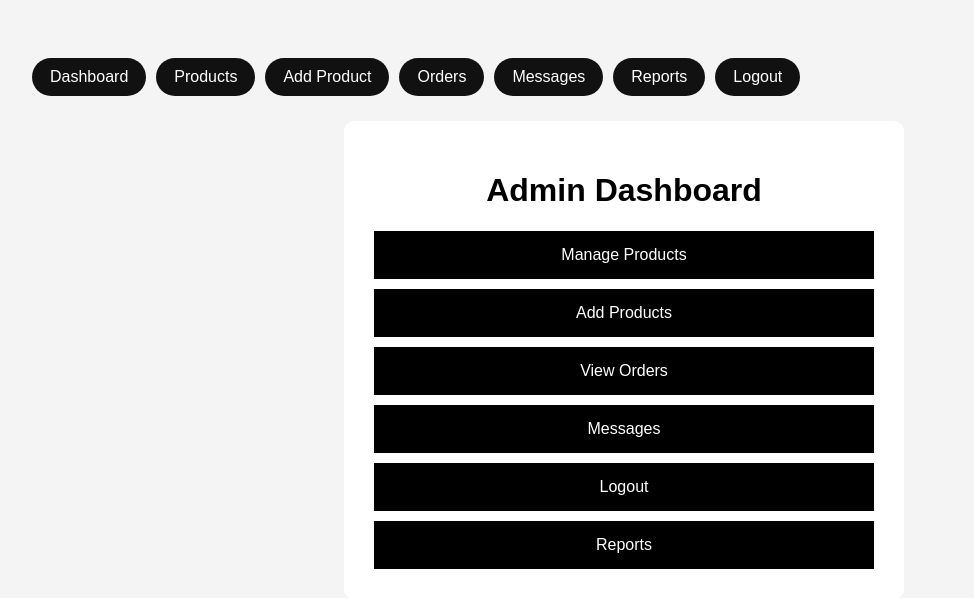
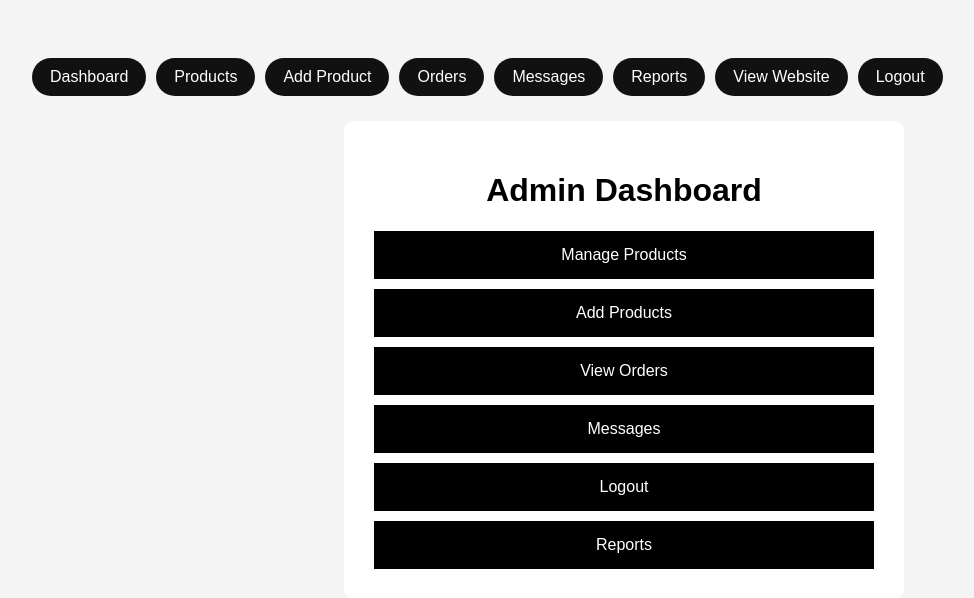
Before and after one commit to shaanmotsholane/XISD5319-Group-Project, a PHP site: page /admin/dashboard.php in a window 1280 px wide. Shown: the top 598 px of the page, without its empty margins (16-990 px from the left). Run offline with PHP 8.4, Linux system fonts and the light colour scheme; the visitor is signed in with stand-in values (Sample User, id 1).

Commit message:
Navigation from admin to the website

```diff
--- a/admin/admin-nav.php
+++ b/admin/admin-nav.php
@@ -5,6 +5,7 @@
 <a href="orders.php">Orders</a>
 <a href="messages.php">Messages</a>
 <a href="reports.php">Reports</a>
+<a href="../index.php" target="_blank">View Website</a>
 <a href="logout.php">Logout</a>
 </div>
 <style>
```
